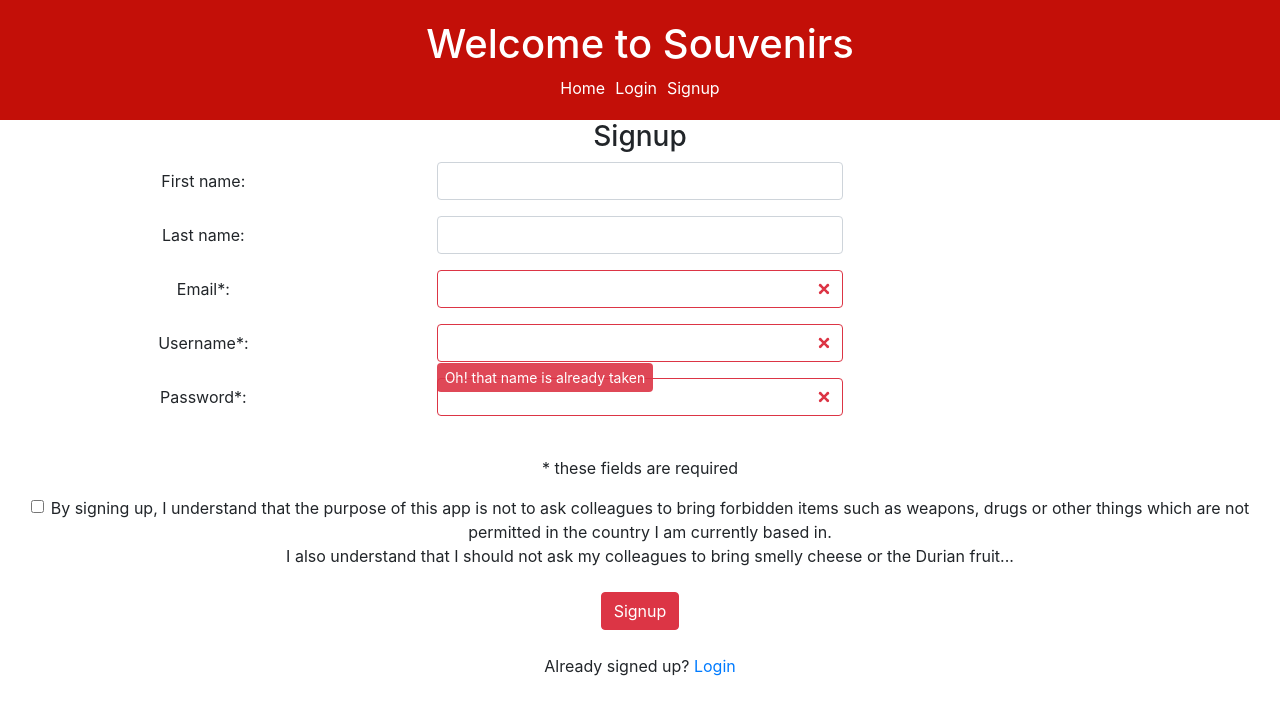
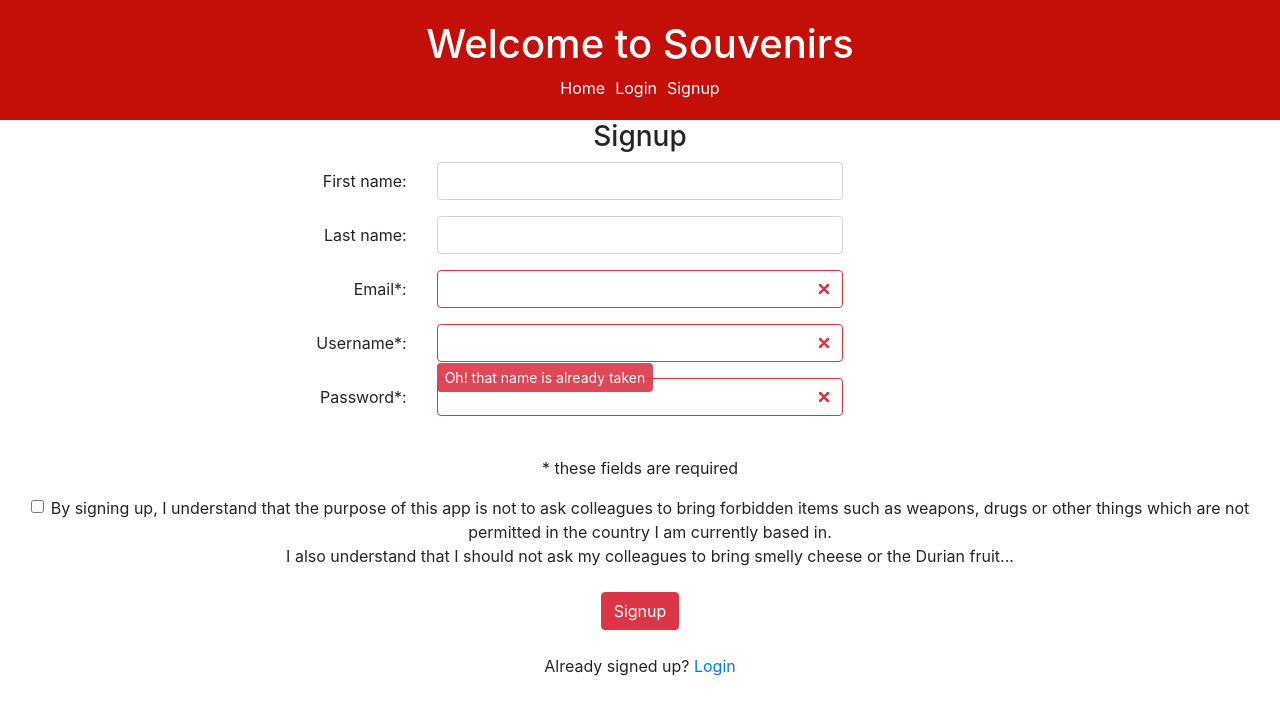
Before and after one commit to katrinai/souvenirs, a React (Create React App) app in the folder client/: page /signup in a window 1280 px wide. Shown: the top 714 px of the page. Built offline with nearby package versions, Linux system fonts and the light colour scheme.

Commit message:
more styling

```diff
--- a/client/src/components/pages/Login.js
+++ b/client/src/components/pages/Login.js
@@ -43,7 +43,7 @@ class Login extends Component {
       <div className="Login">
         <h3>Login</h3>
         <FormGroup row>
-          <Label for="exampleName" sm={4}>
+          <Label className="text-right" for="exampleName" sm={4}>
             Username:
           </Label>
           <Col sm={4}>
@@ -57,7 +57,7 @@ class Login extends Component {
           </Col>
         </FormGroup>
         <FormGroup row>
-          <Label for="exampleName" sm={4}>
+          <Label className="text-right" for="exampleName" sm={4}>
             Password:
           </Label>
           <Col sm={4}>
--- a/client/src/components/pages/Request.js
+++ b/client/src/components/pages/Request.js
@@ -4,7 +4,11 @@ import { Card, CardTitle, CardText, Button } from "reactstrap";
 const Request = props => {
   return (
     <div>
-      <Card body className="text-center">
+      <Card
+        body
+        className="text-center"
+        style={{ width: "300px", height: "150px" }}
+      >
         <tr key={props.requestInfo._id} />
         <CardTitle>{props.requestInfo._city.name}</CardTitle>
         <CardText>{props.requestInfo.title}</CardText>
--- a/client/src/components/pages/Search.js
+++ b/client/src/components/pages/Search.js
@@ -70,7 +70,7 @@ class Search extends Component {
 
         <Form onSubmit={e => this.handleSubmit(e)}>
           <FormGroup row>
-            <Label for="searchText" sm={4}>
+            <Label className="text-right" for="searchText" sm={4}>
               Search for a city:
             </Label>
             <Col sm={4}>
@@ -95,9 +95,6 @@ class Search extends Component {
             <Request requestInfo={request} />
           </Link>
         ))}
-
-
-
       </div>
     );
   }
--- a/client/src/components/pages/Signup.js
+++ b/client/src/components/pages/Signup.js
@@ -55,7 +55,7 @@ class Signup extends Component {
         <h3>Signup</h3>
         <Form>
           <FormGroup row>
-            <Label for="exampleName" sm={4}>
+            <Label className="text-right" for="exampleName" sm={4}>
               First name:
             </Label>
             <Col sm={4}>
@@ -69,7 +69,7 @@ class Signup extends Component {
             </Col>
           </FormGroup>
           <FormGroup row>
-            <Label for="exampleName" sm={4}>
+            <Label className="text-right" for="exampleName" sm={4}>
               Last name:
             </Label>
             <Col sm={4}>
@@ -83,7 +83,7 @@ class Signup extends Component {
             </Col>
           </FormGroup>
           <FormGroup role="form" data-toggle="validator" row>
-            <Label for="exampleName" sm={4}>
+            <Label className="text-right" for="exampleName" sm={4}>
               Email*:
             </Label>
             <Col sm={4}>
@@ -100,7 +100,7 @@ class Signup extends Component {
           </FormGroup>
 
           <FormGroup role="form" data-toggle="validator" row>
-            <Label for="exampleName" sm={4}>
+            <Label className="text-right" for="exampleName" sm={4}>
               Username*:
             </Label>
             <Col sm={4}>
@@ -119,7 +119,7 @@ class Signup extends Component {
           </FormGroup>
 
           <FormGroup row>
-            <Label for="examplePassword" sm={4}>
+            <Label className="text-right" for="examplePassword" sm={4}>
               Password*:
             </Label>
             <Col sm={4}>
--- a/client/src/index.css
+++ b/client/src/index.css
@@ -14,6 +14,10 @@ body {
 }
 
 .email-form {
+  margin: auto;
+}
+
+.text-center {
   margin: auto;
 }
 
```
